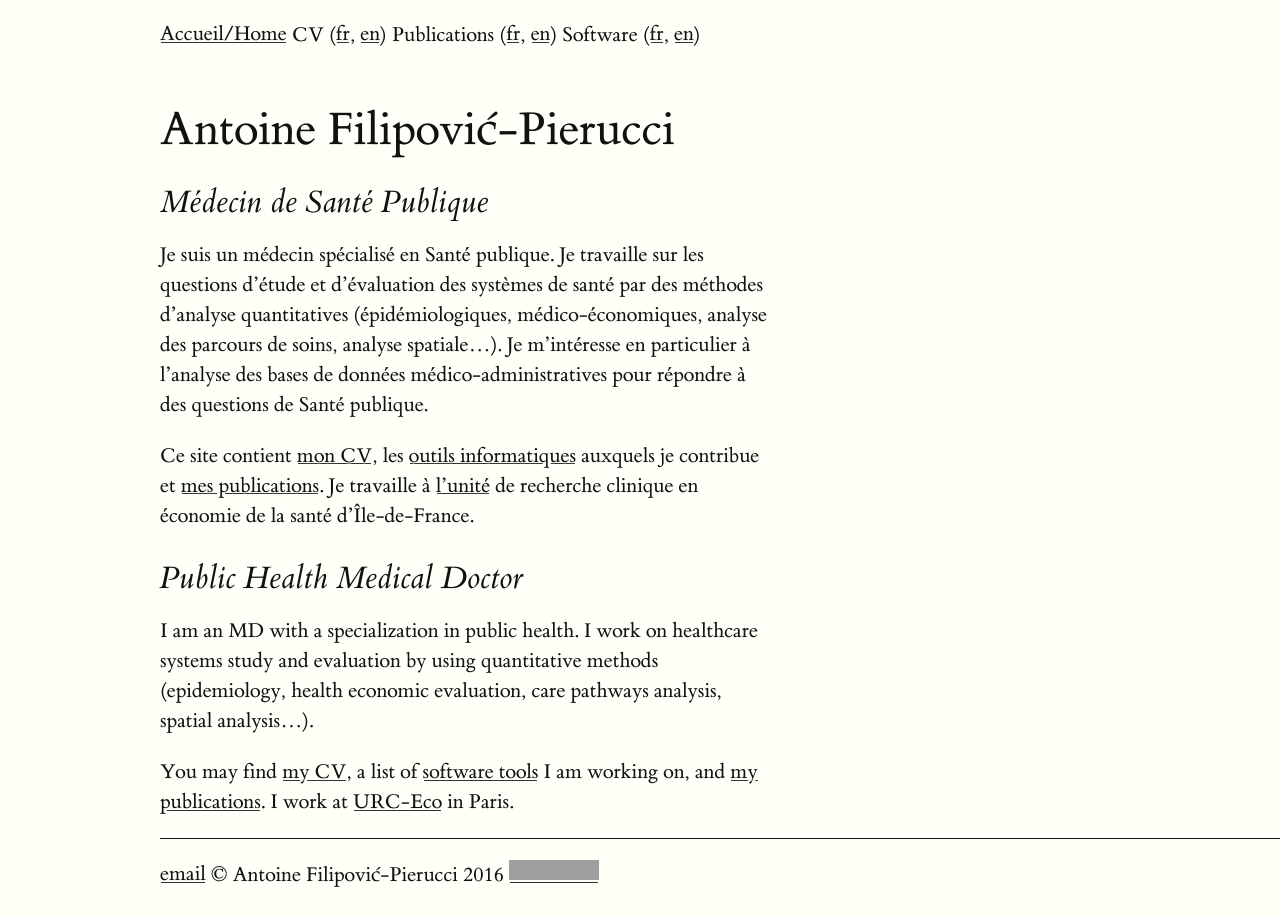
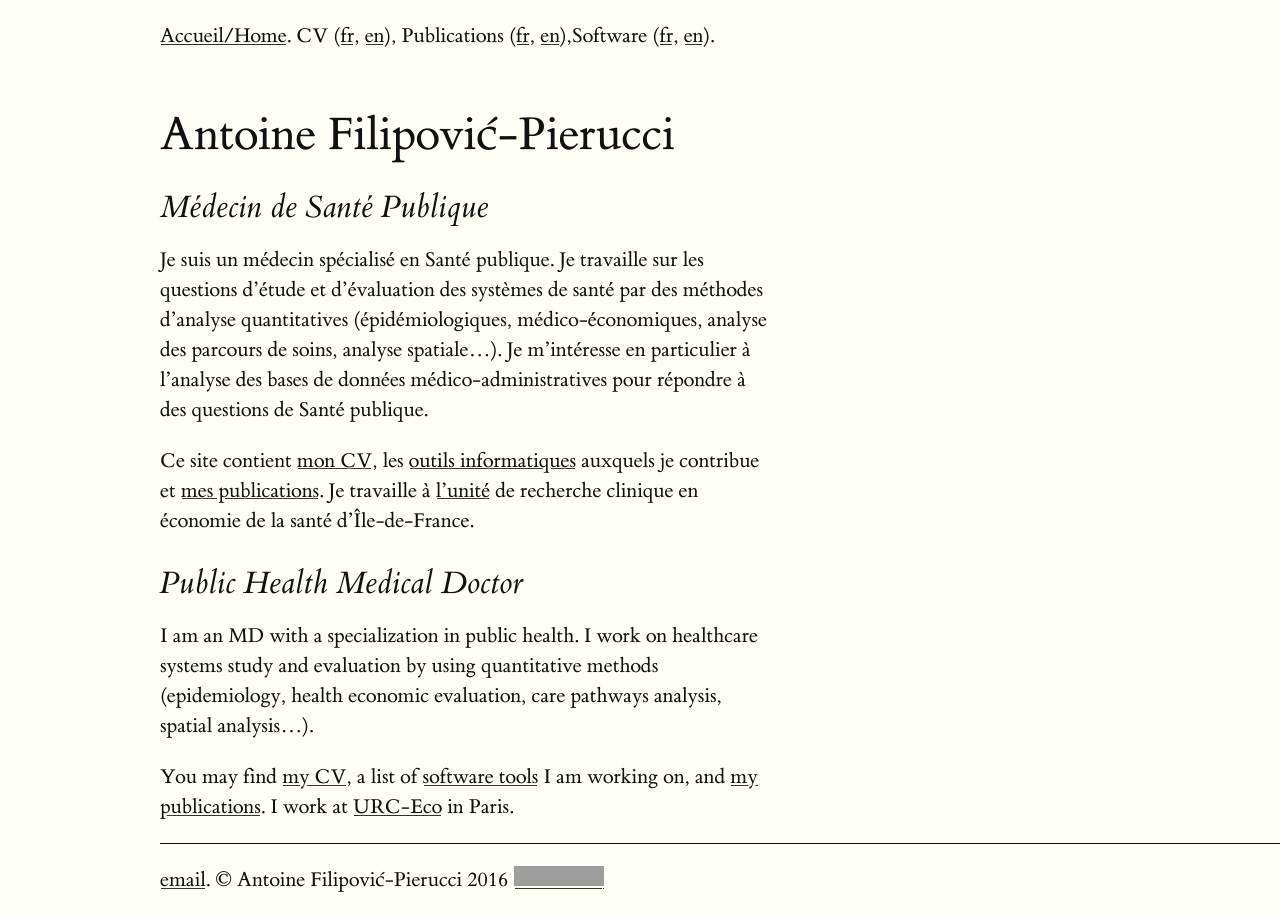
Before and after one commit to pierucci/pierucci.github.io, a Jekyll site: the page built from index.md, in a window 1280 px wide. Built offline with Jekyll 4.4.1, drawn with Linux system fonts in a browser that asks for light colours; grey boxes are pictures that could not be loaded.

Commit message:
new header 2

```diff
--- a/_layouts/default.html
+++ b/_layouts/default.html
@@ -7,29 +7,18 @@
 	</head>
 	<body>
 		<nav>
-    		<ul>
-        		<li><a href="/">Accueil/Home</a></li>
-        		<li>CV (<a href="/fr/cv">fr</a>, <a href="/en/cv">en</a>)</li>
-        		<li>Publications (<a href="/fr/papers">fr</a>, <a href="/enr/papers">en</a>)</li>
-        		<li>Software (<a href="/fr/tools">fr</a>, <a href="/en/tools">en</a>)</li>
-    		</ul>
+		  <p><a href="/">Accueil/Home</a>. CV (<a href="/fr/cv">fr</a>, <a href="/en/cv">en</a>), Publications (<a href="/fr/papers">fr</a>, <a href="/enr/papers">en</a>),Software (<a href="/fr/tools">fr</a>, <a href="/en/tools">en</a>).</p>
 		</nav>
 		<div class="container">
     		{{ content }}
 		</div><!-- /.container -->
 		<footer>
-    		<ul>
-        		<li><a href="mailto:pierucci@gmail.com">email</a></li>
-        		<li>© Antoine Filipović-Pierucci 2016</li>
-        		<li>
-        		  <a rel="license"
+		  <p><a href="mailto:pierucci@gmail.com">email</a>. © Antoine Filipović-Pierucci 2016 <a rel="license"
         		  href="http://creativecommons.org/licenses/by-sa/4.0/">
         		    <img alt="Creative Commons License"
         		    style="border-width:0"
         		    src="https://i.creativecommons.org/l/by-sa/4.0/80x15.png" />
-        		  </a>
-        		</li>
-			</ul>
+        		  </a></p>
 		</footer>
 	</body>
 </html>
--- a/css/main.css
+++ b/css/main.css
@@ -83,17 +83,10 @@
          -webkit-padding-start: 5%;
          -webkit-padding-end: 5%; }
 
-nav ol, nav ul, footer ol, footer ul {
-  width: 87.5%;
-         -webkit-padding-start: 0;
-         -webkit-padding-end: 0; }
+nav p, footer p {
+  width: 87.5%;}
 
 li { padding: 0.5rem 0; }
-
-
-nav ul li, footer ul li {
-    display: inline;
-}
 
 footer {
     border-top: 1px solid #111;
```
